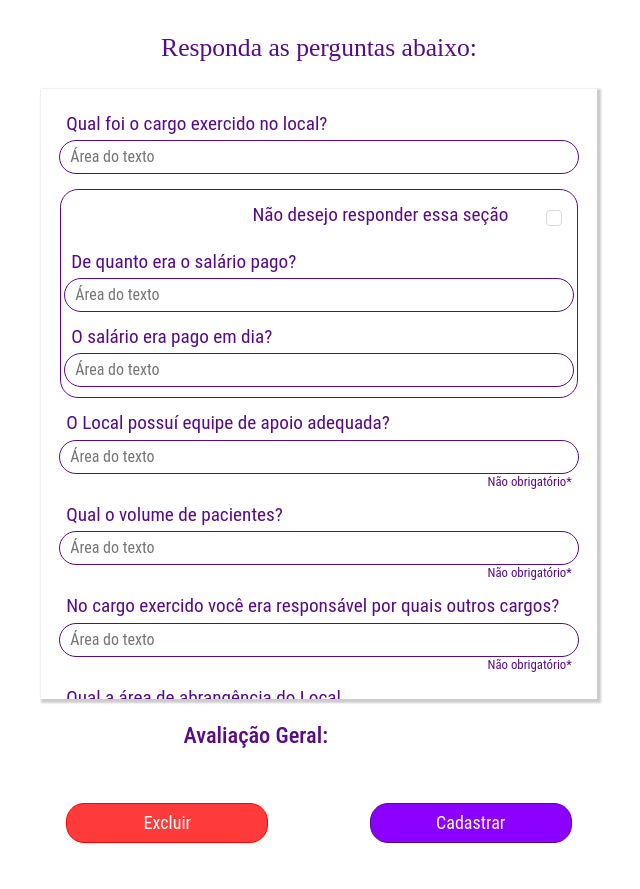
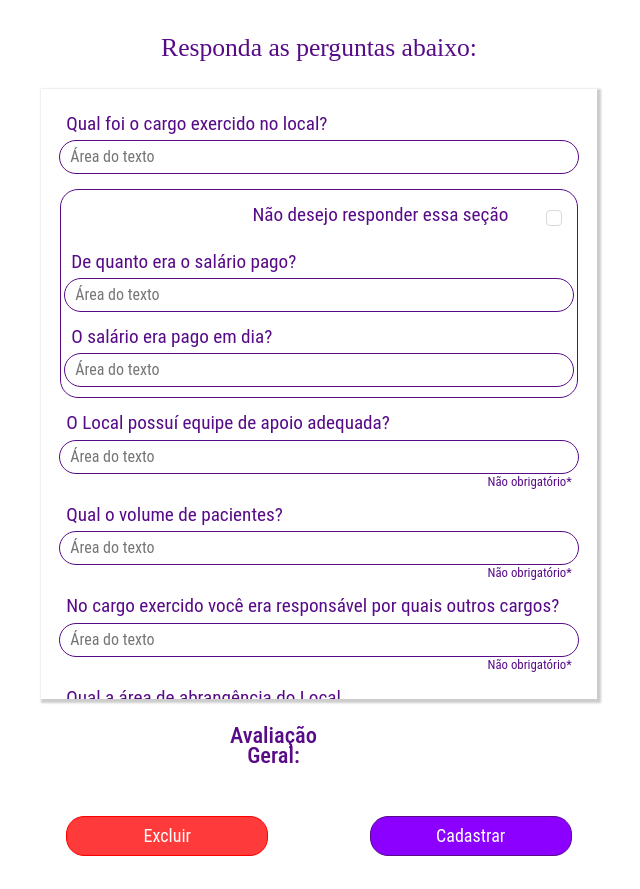
Before and after one commit to cpejr/front-web-mvpclinicas, a React (Vite) app: page /novocomentario in a window 1280 px wide. Shown: the whole page, without its empty margins (321-961 px from the left). Built offline with nearby package versions, Linux system fonts and the light colour scheme.

Commit message:
fix: avaliação space between

```diff
--- a/src/pages/NovoComentario/Styles.js
+++ b/src/pages/NovoComentario/Styles.js
@@ -131,8 +131,7 @@ export const CaixaAvaliacao = styled.div`
   display: flex;
   flex-direction: row;
   align-items: start !important;
-  justify-content: space-evenly;
-  width: 30%;
+  width: 18%;
   padding: 2%;
   align-items: center;
   text-align: center;
```
